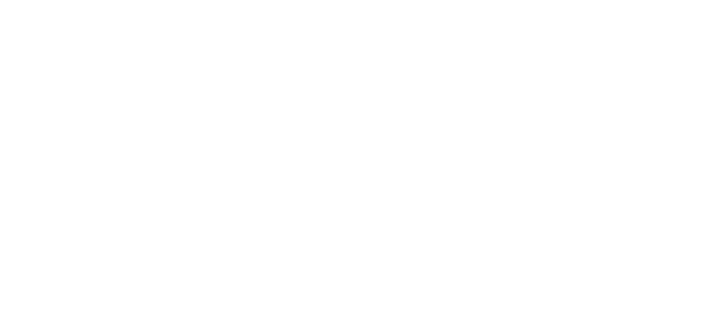
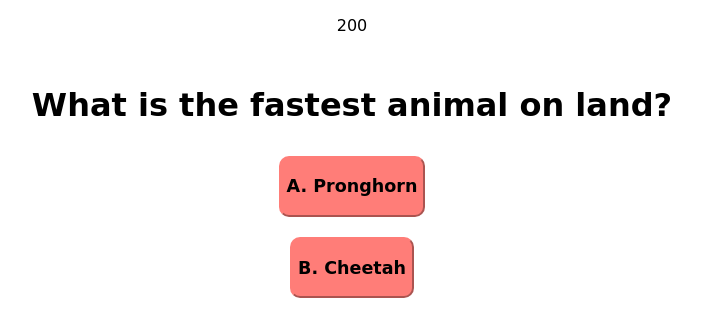
Before and after one commit to kaiqian-zhang/final-project, a plain HTML site: page col1/2.html in a window 1280 px wide. Shown: the whole page, without its empty margins (288-989 px from the left). Drawn offline with Linux system fonts and the light colour scheme.

Commit message:
Linked css to html and did btns

```diff
--- a/col1/1.css
+++ b/col1/1.css
@@ -16,3 +16,29 @@
     flex-direction: row-reverse;
     justify-content: space-evenly;
 }
+
+.Q-btn {
+    display: flex;
+    justify-content: center;
+    align-items: center;
+    flex-direction: column;
+    justify-content: center;
+    margin-top: 30px;
+    margin: 10px;
+    font-size: 15px;
+    background-color: rgb(255, 125, 120);
+    border-radius: 10px;
+    border-color: rgb(255, 125, 120);
+}
+
+.Q-btn:hover {
+    filter: brightness(0.8);
+}
+
+.btn-con {
+    display: flex;
+    justify-content: center;
+    flex-direction: column;
+    align-items: center;
+    margin-top: 30px;
+}
--- a/col1/1.html
+++ b/col1/1.html
@@ -1,10 +1,19 @@
 <!DOCTYPE html>
 <html lang="en">
+<head>
+    <meta charset="UTF-8">
+    <title>Q1</title>
+    <link rel="stylesheet" href="1.css">
+</head>
 <body>
     <div class="question">
         <p class="M">100</p>
-        <h1 id="Q1.1" class="Qs">What is the largest planet in our solar system?</h1>
-        <h3 class="answer" class="correct">A. Jupiter</h3>
-        <h3 class="answer" class="wrong">B. Saturn</h3>
+        <div class="btn-con">
+            <h1 id="Q1.1" class="Qs">What are colors in the rainbow?</h1>
+            <button class="Q-btn"><h3 class="answer" class="wrong">A. Red, orange, yellow, green, aqua, blue and violet</h3></button>
+            <button class="Q-btn"><h3 class="answer" class="correct">B. Red, orange, yellow, green, blue, indigo and violet</h3></button>
+            <button class="Q-btn"><h3 class="answer" class="wrong">c. Red, orange, yellow, green, blue, violet and purple</h3></button>
+        </div>
     </div>
 </body>
+</html>
--- a/col1/2.css
+++ b/col1/2.css
@@ -0,0 +1,44 @@
+.M {
+    font-family:Snell Roundhand, cursive;
+    display: flex;
+    justify-content: center;
+}
+
+.Qs {
+    font-family:Snell Roundhand, cursive;
+    display: flex;
+    justify-content: center;
+}
+
+.answer {
+    font-family:Snell Roundhand, cursive;
+    display: flex;
+    flex-direction: row-reverse;
+    justify-content: space-evenly;
+}
+
+.Q-btn {
+    display: flex;
+    justify-content: center;
+    align-items: center;
+    flex-direction: column;
+    justify-content: center;
+    margin-top: 30px;
+    margin: 10px;
+    font-size: 15px;
+    background-color: rgb(255, 125, 120);
+    border-radius: 10px;
+    border-color: rgb(255, 125, 120);
+}
+
+.Q-btn:hover {
+    filter: brightness(0.8);
+}
+
+.btn-con {
+    display: flex;
+    justify-content: center;
+    flex-direction: column;
+    align-items: center;
+    margin-top: 30px;
+}
--- a/col1/2.html
+++ b/col1/2.html
@@ -0,0 +1,18 @@
+<!DOCTYPE html>
+<html lang="en">
+<head>
+    <meta charset="UTF-8">
+    <title>Q1</title>
+    <link rel="stylesheet" href="2.css">
+</head>
+    <body>
+        <div class="question">
+            <p class="M">200</p>
+             <div class="btn-con">
+                    <h1 id="Q1.2" class="Qs">What is the fastest animal on land?</h1>
+                    <button class="Q-btn"><h3 class="answer" class="wrong">A. Pronghorn</h3></button>
+                    <button class="Q-btn"><h3 class="answer" class="correct">B. Cheetah</h3></button>
+                </div>
+            </div>
+    </body>
+</html>
--- a/style.css
+++ b/style.css
@@ -113,3 +113,7 @@ a {
     text-align: center;
     margin-bottom: 10px;
 }
+
+body {
+    background-color: #99bbff;
+}
```
Also changed, not shown: col1/3.html (+6 -0 lines), col1/4.html (+8 -0 lines), col1/5.html (+6 -0 lines), col1/6.html (+7 -0 lines), index.html (+2 -2 lines).
